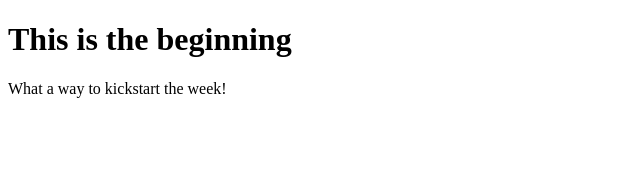
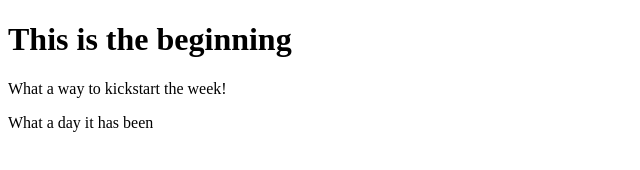
Before and after one commit to ramiz-rahman/git-test, a website: page index.html in a window 1280 px wide. Shown: the whole page, without its empty margins (0-640 px from the left). Drawn offline with Linux system fonts and the light colour scheme.

```diff
--- a/index.html
+++ b/index.html
@@ -9,5 +9,6 @@
   <body>
     <h1>This is the beginning</h1>
     <p>What a way to kickstart the week!</p>
+    <p>What a day it has been</p>
   </body>
 </html>
```
Also changed, not shown: package.json (added, +30 -0 lines), 2 other files.
